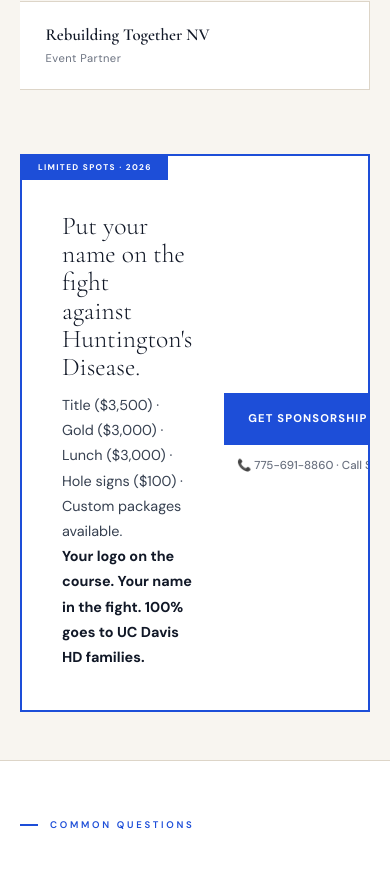
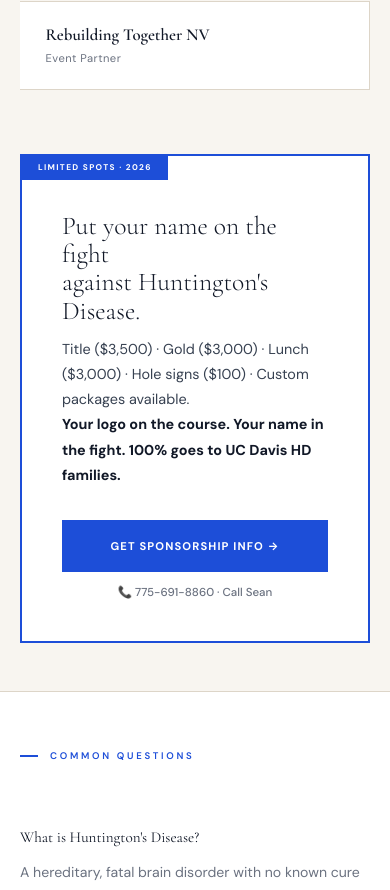
Before and after one commit to digitalalchemistalex/nvforhd, a Next.js app: page / in a window 390 px wide. Shown: the part 6215-7105 px from the top of the page. Built offline with nearby package versions, Linux system fonts and the light colour scheme.

Commit message:
fix: sponsor-cta-grid CSS class (was inline, couldn't break on mobile), footer 768px breakpoints

```diff
--- a/app/globals.css
+++ b/app/globals.css
@@ -310,3 +310,24 @@ a { color: inherit; }
 @media (max-width: 768px) {
   body { padding-bottom: calc(58px + env(safe-area-inset-bottom, 0px)) !important; }
 }
+
+/* ─── SPONSOR CTA GRID ─── */
+.sponsor-cta-grid {
+  display: grid;
+  grid-template-columns: 1fr auto;
+  gap: clamp(2rem,4vw,4rem);
+  align-items: center;
+}
+@media (max-width: 768px) {
+  .sponsor-cta-grid { grid-template-columns: 1fr !important; }
+}
+
+/* ─── FOOTER CTA BAND ─── */
+@media (max-width: 768px) {
+  .footer-cta-inner { grid-template-columns: 1fr !important; }
+  .footer-cols { grid-template-columns: 1fr 1fr !important; gap: 1.75rem !important; }
+  .footer-col-brand { grid-column: 1 / -1; }
+}
+@media (max-width: 480px) {
+  .footer-cols { grid-template-columns: 1fr !important; }
+}
--- a/components/SponsorsSection.tsx
+++ b/components/SponsorsSection.tsx
@@ -167,10 +167,6 @@ export default function SponsorsSection() {
               background: 'var(--white)',
               border: '2px solid var(--blue)',
               padding: 'clamp(2.5rem,4vw,4rem)',
-              display: 'grid',
-              gridTemplateColumns: '1fr auto',
-              gap: 'clamp(2rem,4vw,4rem)',
-              alignItems: 'center',
               position: 'relative',
               overflow: 'hidden',
             }} className="sponsor-cta-grid">
@@ -187,7 +183,7 @@ export default function SponsorsSection() {
                   <strong style={{ color: 'var(--ink)' }}>Your logo on the course. Your name in the fight. 100% goes to UC Davis HD families.</strong>
                 </p>
               </div>
-              <div style={{ display: 'flex', flexDirection: 'column', gap: '0.75rem', alignItems: 'stretch', flexShrink: 0, minWidth: '180px' }}>
+              <div style={{ display: 'flex', flexDirection: 'column', gap: '0.75rem', alignItems: 'stretch', flexShrink: 0 }}>
                 <a
                   href="mailto:info@nvforhd.com?subject=2026%20Sponsorship%20Enquiry&utm_source=nvforhd&utm_medium=website&utm_campaign=2026tournament&utm_content=sponsors-cta"
                   style={{
```
